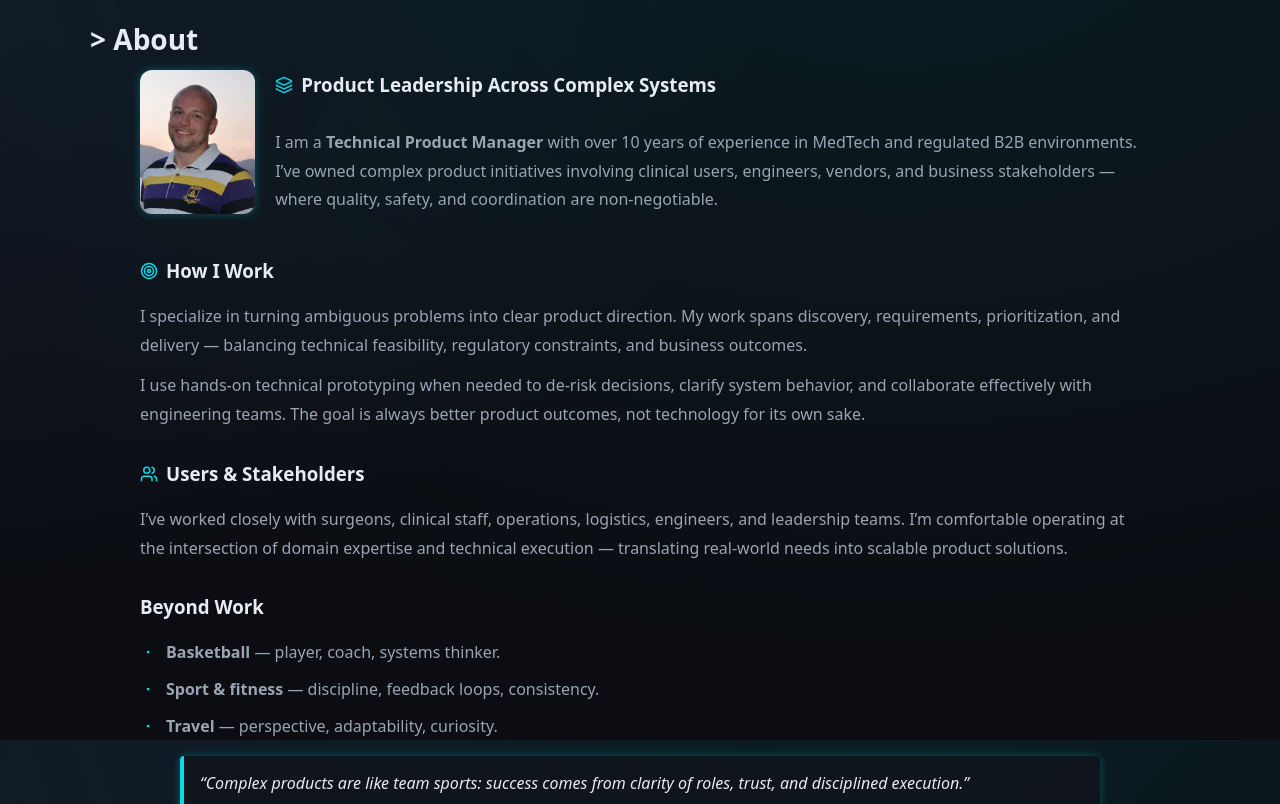
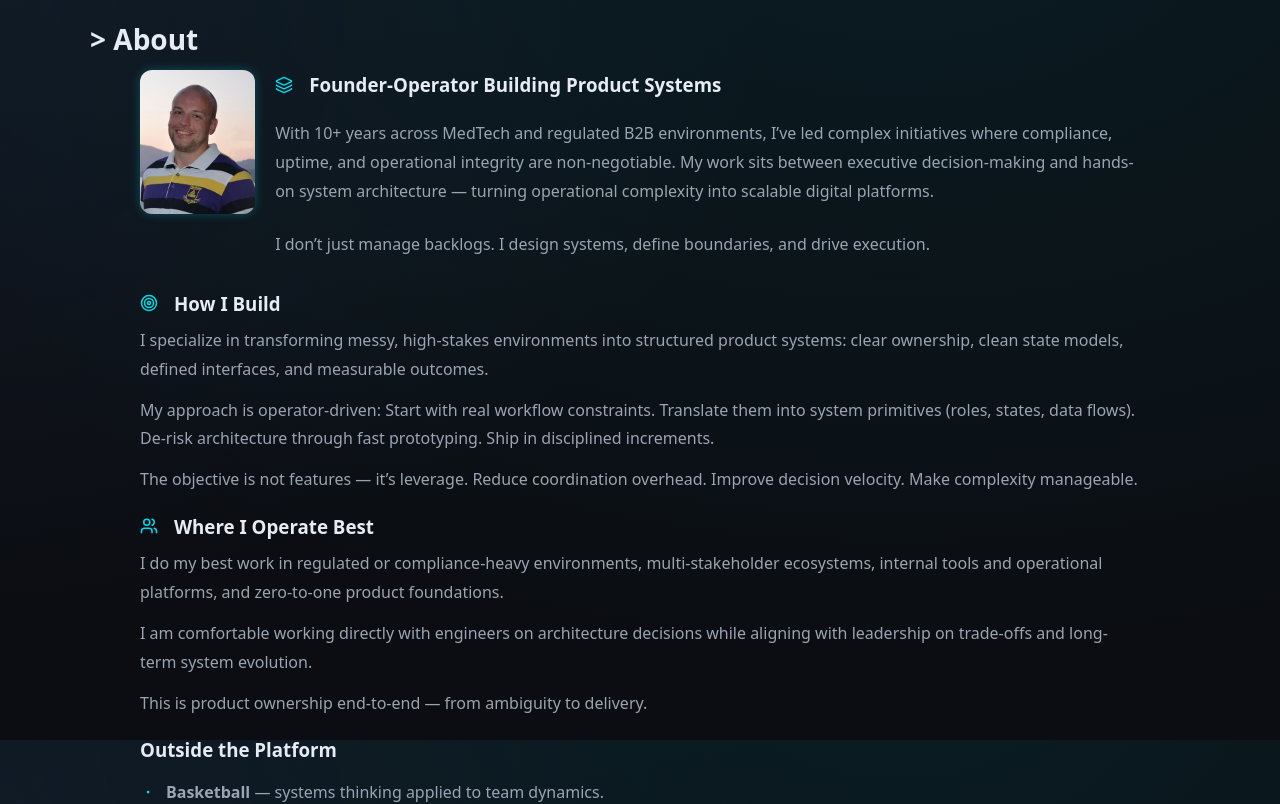
Before and after one commit to romahawk/portfolio-react, a React (Vite) app: page / in a window 1280 px wide. Shown: the part 860-1664 px from the top of the page. Built offline with nearby package versions, Linux system fonts and the light colour scheme.

Commit message:
Refine About copy and tighten section spacing

```diff
--- a/src/assets/css/about.css
+++ b/src/assets/css/about.css
@@ -4,7 +4,8 @@
   max-width: 1000px;
   margin: 0 auto;
 }
-.about__row { margin-bottom: 2rem; }
+.about__row { margin-bottom: 1.25rem; }
+.about__row:last-child { margin-bottom: 0; }
 
 /* Two columns — left column fixed to the photo’s responsive width */
 .about__row--two-columns {
@@ -54,6 +55,12 @@
 .about__panel p:first-child { margin-top: 0; }
 
 /* Headings & text */
+.about__heading {
+  margin: 0 0 0.65rem;
+  display: flex;
+  align-items: center;
+  gap: 0.5rem;
+}
 .about__subtitle {
   font-size: 1.5rem;
   color: var(--brand);
--- a/src/components/About.jsx
+++ b/src/components/About.jsx
@@ -28,13 +28,18 @@ const About = () => {
           <div className="about__panel">
             <h3 className="about__heading">
               <Layers size={18} className="icon about__icon" />
-              Product Leadership Across Complex Systems
+              Founder-Operator Building Product Systems
             </h3>
+
             <p className="about__text">
-              I am a <strong>Technical Product Manager</strong> with over 10 years of experience
-              in MedTech and regulated B2B environments. I’ve owned complex product initiatives
-              involving clinical users, engineers, vendors, and business stakeholders — where
-              quality, safety, and coordination are non-negotiable.
+              With 10+ years across MedTech and regulated B2B environments, I’ve led complex
+              initiatives where compliance, uptime, and operational integrity are non-negotiable.
+              My work sits between executive decision-making and hands-on system architecture —
+              turning operational complexity into scalable digital platforms.
+            </p>
+            <p className="about__text">
+              I don’t just manage backlogs. I design systems, define boundaries, and drive
+              execution.
             </p>
           </div>
         </div>
@@ -43,17 +48,21 @@ const About = () => {
         <div className="about__row">
           <h3 className="about__heading">
             <Target size={18} className="icon about__icon" />
-            How I Work
+            How I Build
           </h3>
           <p className="about__text">
-            I specialize in turning ambiguous problems into clear product direction.
-            My work spans discovery, requirements, prioritization, and delivery — balancing
-            technical feasibility, regulatory constraints, and business outcomes.
+            I specialize in transforming messy, high-stakes environments into structured product
+            systems: clear ownership, clean state models, defined interfaces, and measurable
+            outcomes.
           </p>
           <p className="about__text">
-            I use hands-on technical prototyping when needed to de-risk decisions,
-            clarify system behavior, and collaborate effectively with engineering teams.
-            The goal is always better product outcomes, not technology for its own sake.
+            My approach is operator-driven: Start with real workflow constraints. Translate them
+            into system primitives (roles, states, data flows). De-risk architecture through fast
+            prototyping. Ship in disciplined increments.
+          </p>
+          <p className="about__text">
+            The objective is not features — it’s leverage. Reduce coordination overhead. Improve
+            decision velocity. Make complexity manageable.
           </p>
         </div>
 
@@ -61,39 +70,45 @@ const About = () => {
         <div className="about__row">
           <h3 className="about__heading">
             <Users size={18} className="icon about__icon" />
-            Users & Stakeholders
+            Where I Operate Best
           </h3>
           <p className="about__text">
-            I’ve worked closely with surgeons, clinical staff, operations, logistics,
-            engineers, and leadership teams. I’m comfortable operating at the intersection
-            of domain expertise and technical execution — translating real-world needs into
-            scalable product solutions.
+            I do my best work in regulated or compliance-heavy environments, multi-stakeholder
+            ecosystems, internal tools and operational platforms, and zero-to-one product
+            foundations.
+          </p>
+          <p className="about__text">
+            I am comfortable working directly with engineers on architecture decisions while
+            aligning with leadership on trade-offs and long-term system evolution.
+          </p>
+          <p className="about__text">
+            This is product ownership end-to-end — from ambiguity to delivery.
           </p>
         </div>
 
         {/* Row 4: Personal but grounded */}
         <div className="about__row">
-          <h3 className="about__heading">Beyond Work</h3>
+          <h3 className="about__heading">Outside the Platform</h3>
 
           <ul className="about__list">
             <li className="about__list-item">
               <Dot size={16} className="icon about__bullet-icon" />
-              <strong>Basketball</strong> — player, coach, systems thinker.
+              <strong>Basketball</strong> — systems thinking applied to team dynamics.
             </li>
             <li className="about__list-item">
               <Dot size={16} className="icon about__bullet-icon" />
-              <strong>Sport & fitness</strong> — discipline, feedback loops, consistency.
+              <strong>Training & discipline</strong> — feedback loops compound over time.
             </li>
             <li className="about__list-item">
               <Dot size={16} className="icon about__bullet-icon" />
-              <strong>Travel</strong> — perspective, adaptability, curiosity.
+              <strong>Travel</strong> — pattern recognition across environments.
             </li>
           </ul>
 
           <blockquote className="about__quote">
             <em>
-              “Complex products are like team sports: success comes from clarity of roles,
-              trust, and disciplined execution.”
+              “Strong products are not built by adding features — they’re built by removing
+              friction from complex systems.”
             </em>
           </blockquote>
         </div>
```
